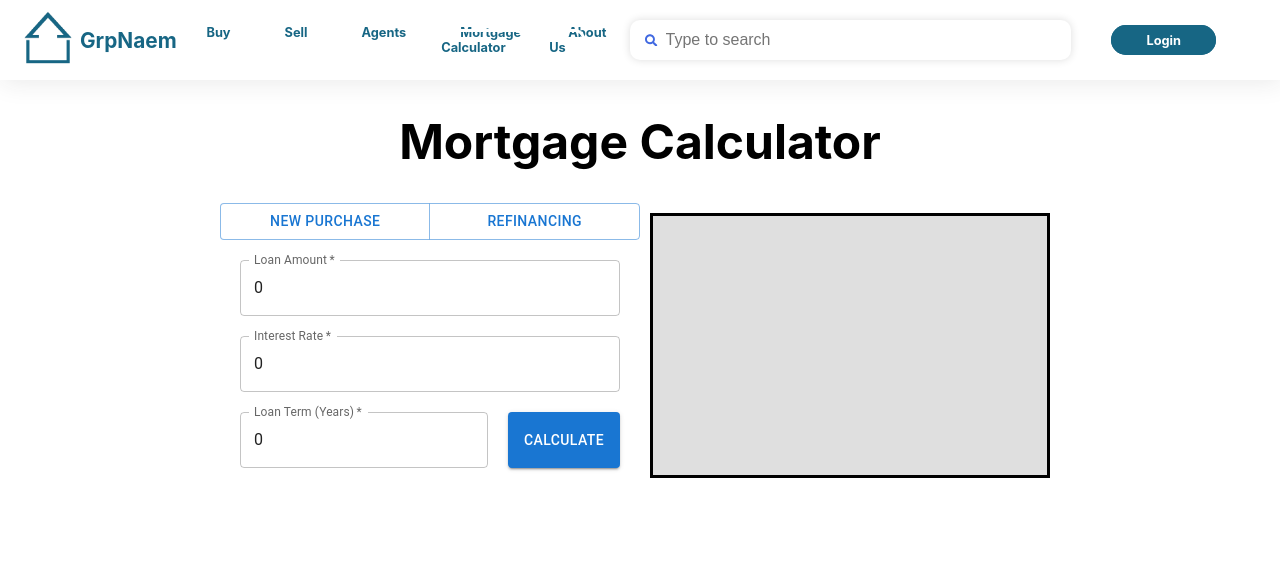
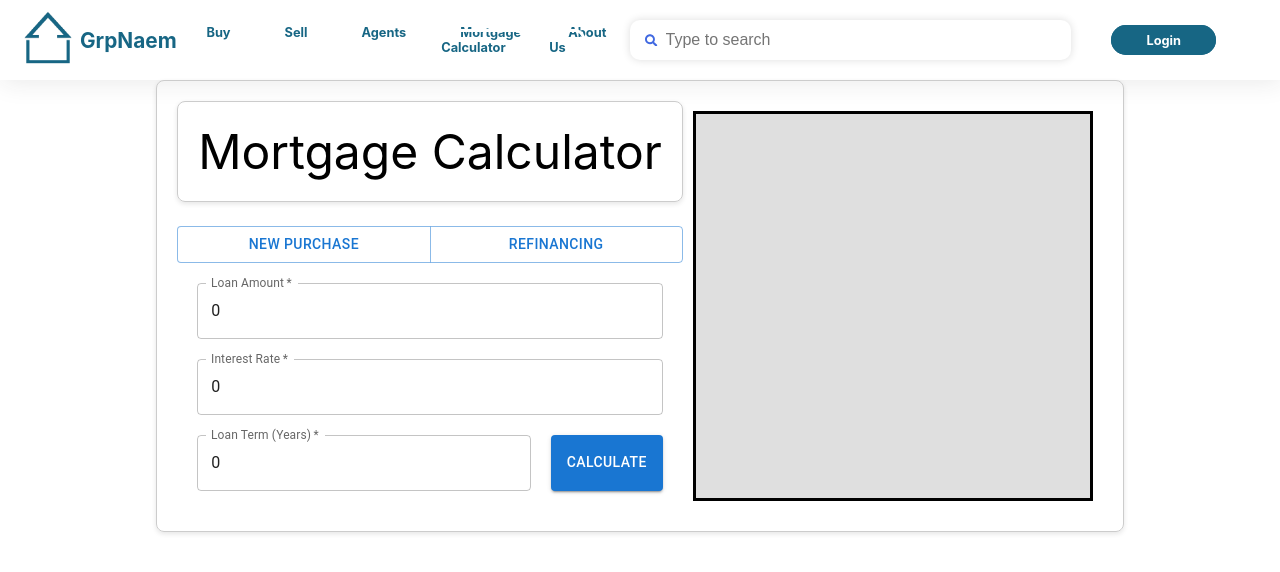
Before and after one commit to JC-prog/Real-Estate-Web-App, a React (Create React App) app in the folder client/: page /mortgage-calculator in a window 1280 px wide. Shown: the top 572 px of the page. Built offline with nearby package versions, Linux system fonts and the light colour scheme.

Commit message:
Commited Refinance Page

```diff
--- a/client/src/Pages/Mortgage.css
+++ b/client/src/Pages/Mortgage.css
@@ -1,4 +1,4 @@
-.calculator h1 {
+.calculator {
   color: black;
   height: auto;
   display: flex;
@@ -7,10 +7,27 @@
   align-items: center;
 }
 
+.mortgage-header {
+  display: flex;
+  flex-direction: row;
+  justify-content: center;
+  padding: 20px;
+  border: 1px solid #ccc;
+  border-radius: 8px;
+
+  box-shadow: 0 2px 5px rgba(0, 0, 0, 0.1);
+}
+
 /* to hold the calculations */
 .container {
   display: flex;
   justify-content: center;
+  width: auto; /* Adjust width as needed */
+  max-width: auto; /* Maximum width to maintain readability */
+  padding: 20px;
+  border: 1px solid #ccc;
+  border-radius: 8px;
+  box-shadow: 0 2px 5px rgba(0, 0, 0, 0.1);
 }
 
 .mortgage-calculator-info {
@@ -34,6 +51,8 @@
   padding: 20px;
 }
 .second-columns {
+  display: flex;
+  flex-direction: column;
   width: 400px;
   margin: 10px;
   border: 3px solid;
--- a/client/src/Pages/MortgageCalculator.tsx
+++ b/client/src/Pages/MortgageCalculator.tsx
@@ -213,8 +213,9 @@ const MortgageCalculator = () => {
   console.log("now currPurpose is", currPurpose);
 
   return (
+    <>
+      <div className="mortgage-calculator">
         <div className="calculator">
-      <h1>Mortgage Calculator</h1>
           <form onSubmit={(e) => e.preventDefault()}>
             <div className="container">
               {/* <div className="mortgage-calculator-info">
@@ -223,9 +224,12 @@ const MortgageCalculator = () => {
             Calculator.
           </div> */}
               <div className="first-columns">
+                <div className="mortgage-header">Mortgage Calculator</div>
                 <div className="purpose-buttons">
                   <ButtonGroup fullWidth>
-                <Button onClick={() => setCurrPurpose(Purpose.NEW_PURCHASE)}>
+                    <Button
+                      onClick={() => setCurrPurpose(Purpose.NEW_PURCHASE)}
+                    >
                       New Purchase{" "}
                     </Button>
                     <Button onClick={() => setCurrPurpose(Purpose.REFINANCING)}>
@@ -271,7 +275,9 @@ const MortgageCalculator = () => {
                   {monthlyPayment > 0 && (
                     <div className="result">
                       <h4>Mortgage Required</h4>
-                  <p>Monthly mortgage payment : ${monthlyPayment.toFixed(2)}</p>
+                      <p>
+                        Monthly mortgage payment : ${monthlyPayment.toFixed(2)}
+                      </p>
                       <p>
                         Yearly Mortgage payment : $
                         {12 * parseFloat(monthlyPayment.toFixed(2))}
@@ -306,7 +312,9 @@ const MortgageCalculator = () => {
                             color="text.secondary"
                             align="left"
                           >
-                        <p>Monthly Repayment : ${monthlyPayment.toFixed(2)}</p>
+                            <p>
+                              Monthly Repayment : ${monthlyPayment.toFixed(2)}
+                            </p>
                             <p>
                               Current Repayment : $
                               {parseFloat(monthlyPayment.toFixed(2))}
@@ -331,6 +339,8 @@ const MortgageCalculator = () => {
             </div>
           </form>
         </div>
+      </div>
+    </>
   );
 };
 
```
Lines whose indentation alone changed are shown as unchanged.
